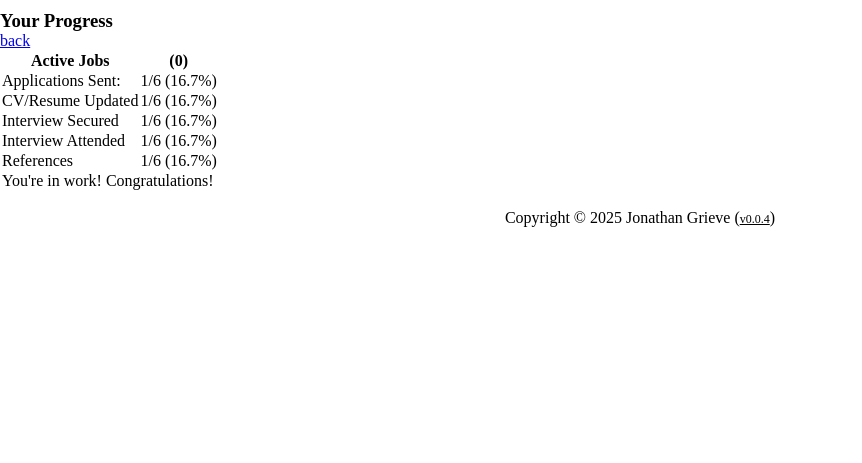
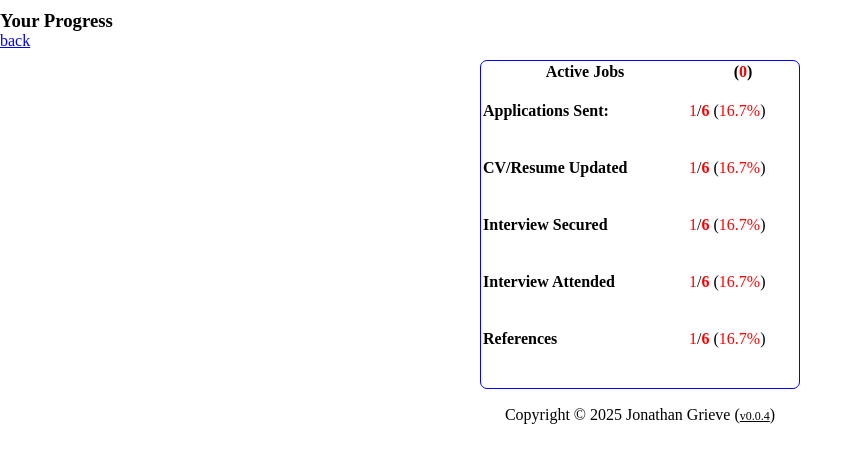
Before and after one commit to jg-digital-media/jgdm_jobs_pathway, a PHP site: page /stats-modal.php in a window 1280 px wide. Shown: the part 76-539 px from the top of the page, without its empty margins (0-862 px from the left). Run offline with PHP 8.4, Linux system fonts and the light colour scheme.

Commit message:
update stylesheet

```diff
--- a/style.css
+++ b/style.css
@@ -323,5 +376,76 @@ html body.body---job--details .job---profile---container tbody tr #job---persona
 html body.body---job--details .job---profile---container tbody tr #job---personal--notes p {
   margin: 0px;
 }
+html body.body---job--details .section---job--edit {
+  text-align: right;
+}
+html body.body---job--details .section---job--edit a.button---job--edit {
+  padding: 0 6px 0 0;
+  color: red;
+  transition: color 0.3s ease-in-out;
+}
+html body.body---job--details .section---job--edit a.button---job--edit:hover {
+  color: blue;
+}
+html body.body---job--stats .job---profile--container {
+  border: solid 1px blue;
+  display: table;
+  margin: 10px auto;
+  width: 320px;
+  border-radius: 7px;
+}
+html body.body---job--stats .job---profile--container thead th #active-jobs-count {
+  color: red;
+}
+html body.body---job--stats .job---profile--container tbody tr {
+  height: 55px;
+  transition: background 0.3s ease-in-out;
+}
+html body.body---job--stats .job---profile--container tbody tr:hover {
+  background: #cbcbcb;
+  background: #e1dede;
+}
+html body.body---job--stats .job---profile--container tbody tr td {
+  /* width: 50%; */
+}
+html body.body---job--stats .job---profile--container tbody tr td span {
+  color: red;
+}
+html body.body---job--stats .job---profile--container tbody tr td#job---personal--notes {
+  text-align: center;
+}
+html body.body---job--stats .job---profile--container tbody tr td#job---personal--notes p {
+  /* margin: 0px; */
+  margin: 20px 0;
+  padding: 4px;
+  text-align: left;
+}
+html body.body---job--stats .job---profile--container tbody tr td .jobs---applied {
+  color: red;
+  font-weight: bold;
+}
+html body.body---job--stats .job---profile--container tbody tr td span.progress---percentage {
+  color: red;
+}
+html body.body---job--stats .job---profile--container tbody tr td:nth-child(1) {
+  font-weight: bold;
+}
+html body.body---job--stats .job---profile--container tbody tr #job---personal--notes {
+  font-weight: normal;
+  text-align: center;
+}
+html body.body---job--stats .job---profile--container tbody tr #job---personal--notes p {
+  margin: 0px;
+}
+html body.body---job--stats .job---profile--container tfoot#in--work--msg {
+  visibility: hidden;
+}
+html body.body---howto section.section---howto {
+  margin: 17px auto;
+  text-align: center;
+  font-weight: bold;
+  font-size: 15pt;
+  color: #700404;
+}
 
 /*# sourceMappingURL=style.css.map */
```
Also changed, not shown: other parts of style.css (+54 -1 lines), 1 other file.
